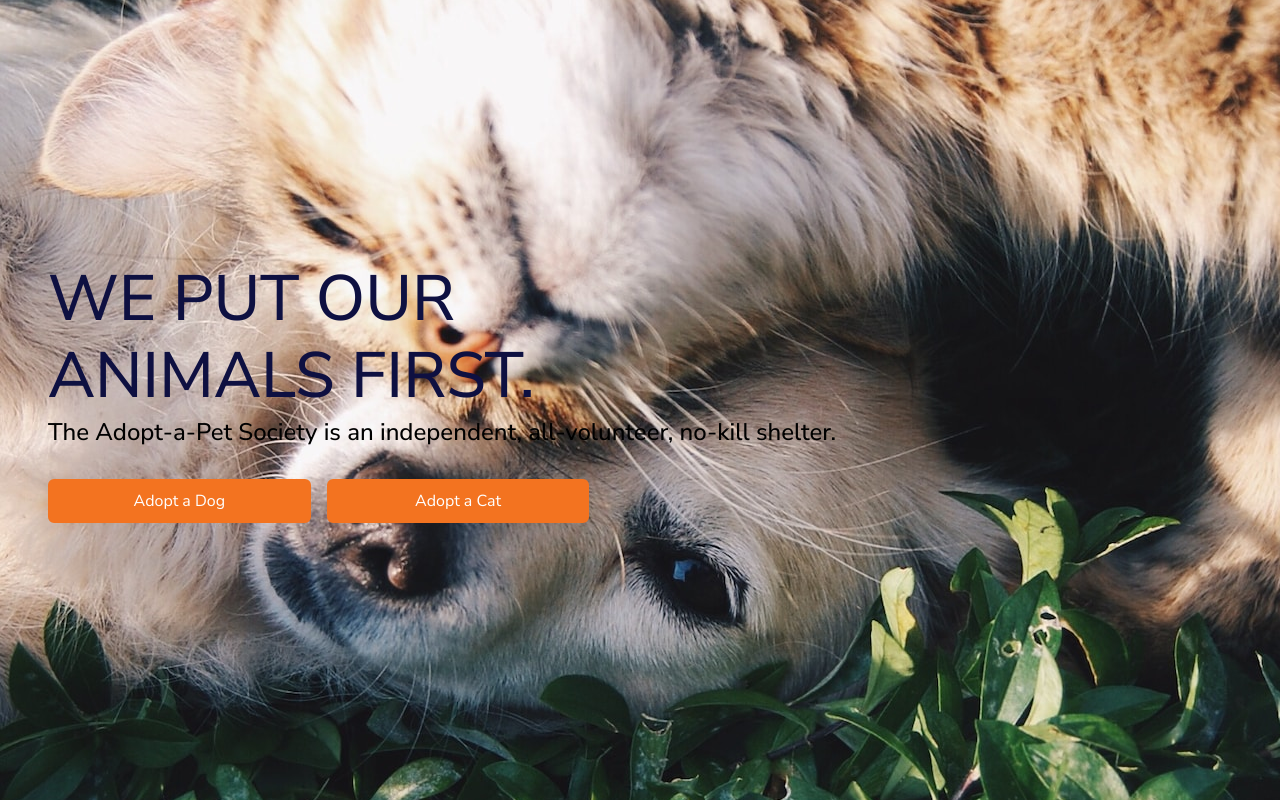
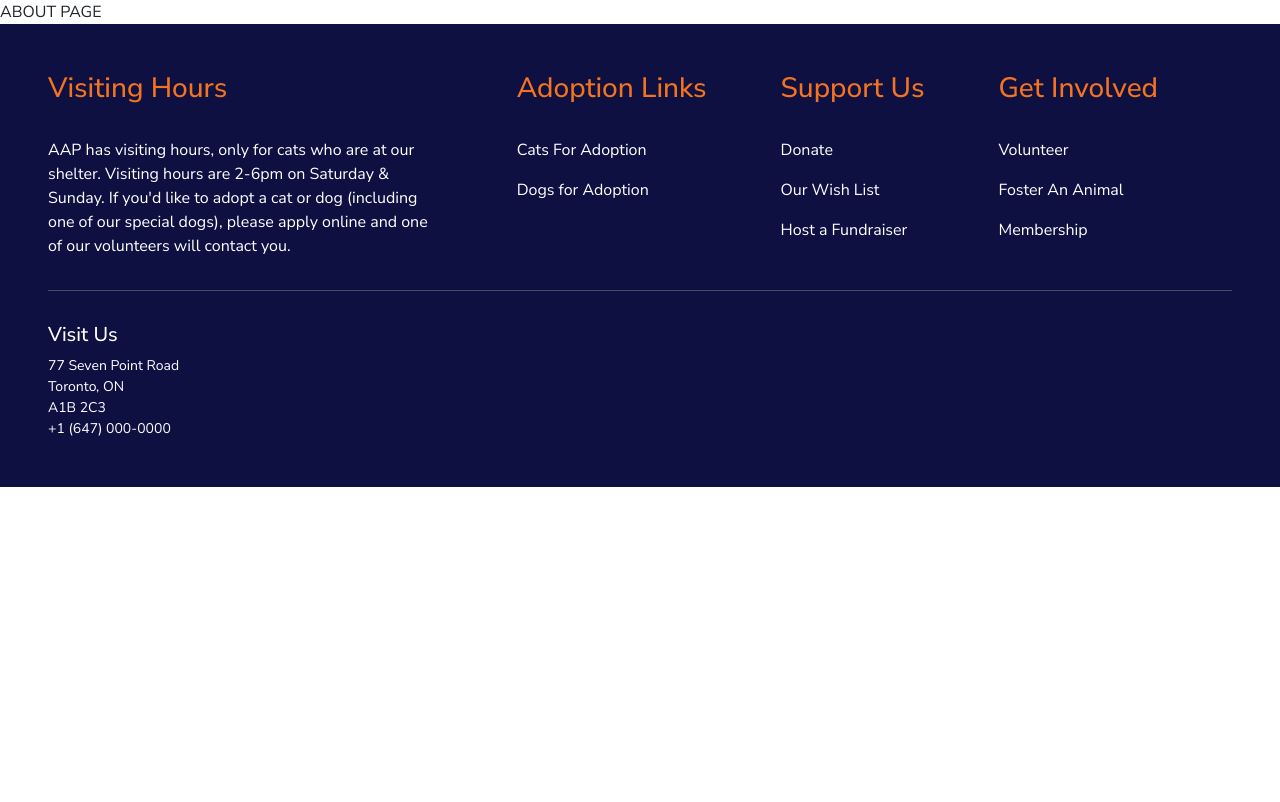
Before and after one commit to rangiarambewela/adopt-a-pet, a React (Create React App) app in the folder adopt-react/: page /about in a window 1280 px wide. Shown: the top 802 px of the page. Built offline with nearby package versions, Linux system fonts and the light colour scheme; no server answers.

Commit message:
Added react-router-dom and made footer

```diff
--- a/adopt-react/package.json
+++ b/adopt-react/package.json
@@ -14,6 +14,7 @@
     "bootstrap": "^5.3.0",
     "react": "^18.2.0",
     "react-dom": "^18.2.0",
+    "react-router-dom": "^6.14.1",
     "react-scripts": "5.0.1",
     "web-vitals": "^2.1.4"
   },
--- a/adopt-react/src/App.css
+++ b/adopt-react/src/App.css
@@ -13,14 +13,6 @@ h1 {
   @media (min-width: 992px) {
     font-size: 4rem;
   }
-}
-
-h3 {
-  @media (max-width: 575px) {
-    font-size: 1rem;
-  }
-  font-size: 1.5rem;
-  color: #000;
 }
 
 .action-btn-primary {
@@ -54,3 +46,7 @@ h3 {
 .img-round {
   border-radius: 10px;
 }
+
+p {
+  margin-bottom: 0px;
+}
--- a/adopt-react/src/App.js
+++ b/adopt-react/src/App.js
@@ -2,11 +2,12 @@ import React, { useState, useEffect } from "react";
 import axios from "axios";
 import "bootstrap/dist/css/bootstrap.min.css";
 import "bootstrap/dist/js/bootstrap.bundle.min";
+import { Routes, Route } from "react-router-dom";
 import "./App.css";
 
-import TitlePage from "./landing/TitlePage";
-import WaysToHelp from "./landing/WaysToHelp";
-import Annoucements from "./landing/Annoucements";
+import LandingPage from "./landing/LandingPage";
+import About from "./about/About";
+import Footer from "./footer/Footer";
 
 export default function App() {
   const [data, setData] = useState([]);
@@ -28,9 +29,12 @@ export default function App() {
     <div className="App">
       {/* <div>{data["test1"]}</div>
       <div>{data["test2"]}</div> */}
-      <TitlePage />
-      <WaysToHelp />
-      <Annoucements />
+
+      <Routes>
+        <Route path="/" element={<LandingPage />} />
+        <Route path="about" element={<About />} />
+      </Routes>
+      <Footer />
     </div>
   );
 }
--- /dev/null
+++ b/adopt-react/src/about/About.jsx
@@ -0,0 +1,11 @@
+import React from "react";
+
+function About() {
+  return (
+    <div>
+      <div>ABOUT PAGE</div>
+    </div>
+  );
+}
+
+export default About;
--- /dev/null
+++ b/adopt-react/src/footer/Footer.css
@@ -0,0 +1,27 @@
+.footer {
+  background-color: #0e1041;
+  color: #fff;
+}
+
+.footer-title {
+  color: #f37320;
+  margin-bottom: 1.5rem;
+}
+
+.footer-link {
+  color: #fff;
+  text-decoration: none;
+  padding: 0.5rem 0;
+  box-sizing: border-box;
+}
+
+.footer-link:hover {
+  color: #f37320;
+  text-decoration: underline;
+  text-underline-offset: 0.5rem;
+}
+
+.footer-contact {
+  border-top: 1px solid #495057;
+  padding-top: 2rem;
+}
--- /dev/null
+++ b/adopt-react/src/footer/Footer.jsx
@@ -0,0 +1,61 @@
+import React from "react";
+import "./Footer.css";
+
+function Footer() {
+  const visitingHoursDescription =
+    "AAP has visiting hours, only for cats who are at our shelter. Visiting hours are 2-6pm on Saturday & Sunday. If you'd like to adopt a cat or dog (including one of our special dogs), please apply online and one of our volunteers will contact you.";
+  return (
+    <div className="footer py-5 px-3 px-lg-5">
+      <div className="d-lg-flex  mb-4">
+        <div className="col-12 col-md-6 col-lg-4">
+          <h3 className="footer-title">Visiting Hours</h3>
+          <p className="mb-0 py-2">{visitingHoursDescription}</p>
+        </div>
+        <div className="col px-0 d-lg-flex justify-content-evenly">
+          <div className="d-flex flex-column py-3 py-lg-0">
+            <h3 className="footer-title">Adoption Links</h3>
+            <a href="" className="footer-link">
+              Cats For Adoption
+            </a>
+            <a href="" className="footer-link">
+              Dogs for Adoption
+            </a>
+          </div>
+          <div className="d-flex flex-column py-3 py-lg-0">
+            <h3 className="footer-title">Support Us</h3>
+            <a href="" className="footer-link">
+              Donate
+            </a>
+            <a href="" className="footer-link">
+              Our Wish List
+            </a>
+            <a href="" className="footer-link">
+              Host a Fundraiser
+            </a>
+          </div>
+          <div className="d-flex flex-column py-3 py-lg-0">
+            <h3 className="footer-title">Get Involved</h3>
+            <a href="" className="footer-link">
+              Volunteer
+            </a>
+            <a href="" className="footer-link">
+              Foster An Animal
+            </a>
+            <a href="" className="footer-link">
+              Membership
+            </a>
+          </div>
+        </div>
+      </div>
+      <div className="footer-contact">
+        <h5>Visit Us</h5>
+        <p className="small">77 Seven Point Road</p>
+        <p className="small">Toronto, ON</p>
+        <p className="small">A1B 2C3</p>
+        <p className="small">+1 (647) 000-0000</p>
+      </div>
+    </div>
+  );
+}
+
+export default Footer;
--- a/adopt-react/src/index.js
+++ b/adopt-react/src/index.js
@@ -2,11 +2,14 @@ import React from "react";
 import ReactDOM from "react-dom/client";
 import App from "./App";
 import reportWebVitals from "./reportWebVitals";
+import { BrowserRouter } from "react-router-dom";
 
 const root = ReactDOM.createRoot(document.getElementById("root"));
 root.render(
   <React.StrictMode>
-    <App />
+    <BrowserRouter>
+      <App />
+    </BrowserRouter>
   </React.StrictMode>
 );
 
--- a/adopt-react/src/landing/AnnoucementCard.jsx
+++ b/adopt-react/src/landing/AnnoucementCard.jsx
@@ -9,7 +9,7 @@ function AnnoucementCard() {
       <img src={puppies} className="img-fluid card-img" alt="" />
       <div className="p-3">
         <h3>Event Title Temp</h3>
-        <p>
+        <p className="mb-3">
           Lorem ipsum dolor sit amet, consectetur adipisicing elit. Culpa, vel
           in provident maiores ipsa quaerat delectus natus obcaecati maxime
           consectetur dolore ducimus rerum perspiciatis suscipit recusandae
--- /dev/null
+++ b/adopt-react/src/landing/LandingPage.jsx
@@ -0,0 +1,16 @@
+import React from "react";
+import TitlePage from "./TitlePage";
+import WaysToHelp from "./WaysToHelp";
+import Annoucements from "./Annoucements";
+
+function LandingPage() {
+  return (
+    <div>
+      <TitlePage />
+      <WaysToHelp />
+      <Annoucements />
+    </div>
+  );
+}
+
+export default LandingPage;
--- a/adopt-react/src/landing/TitlePage.jsx
+++ b/adopt-react/src/landing/TitlePage.jsx
@@ -2,6 +2,8 @@ import React from "react";
 import "./TitlePage.css";
 
 export default function TitlePage() {
+  const subtitle =
+    "The Adopt-a-Pet Society is an independent, all-volunteer, no-kill shelter.";
   return (
     <div className="title-page vh-100 d-flex align-items-center">
       <div className="px-3 px-lg-5 d-flex flex-column">
@@ -9,10 +11,8 @@ export default function TitlePage() {
           WE PUT OUR <br />
           ANIMALS FIRST.
         </h1>
-        <h3 className=" mb-0 pb-3">
-          The Adopt-a-Pet Society is an independent, all-volunteer, no-kill
-          shelter.
-        </h3>
+        <p className="d-md-none">{subtitle}</p>
+        <h5 className=" d-none mb-0 pb-3 d-md-block ">{subtitle}</h5>
         <div className="py-3 d-flex flex-wrap">
           <button
             type="button"
```
Also changed, not shown: 1 other file (tests, documents, lock files or other folders).
